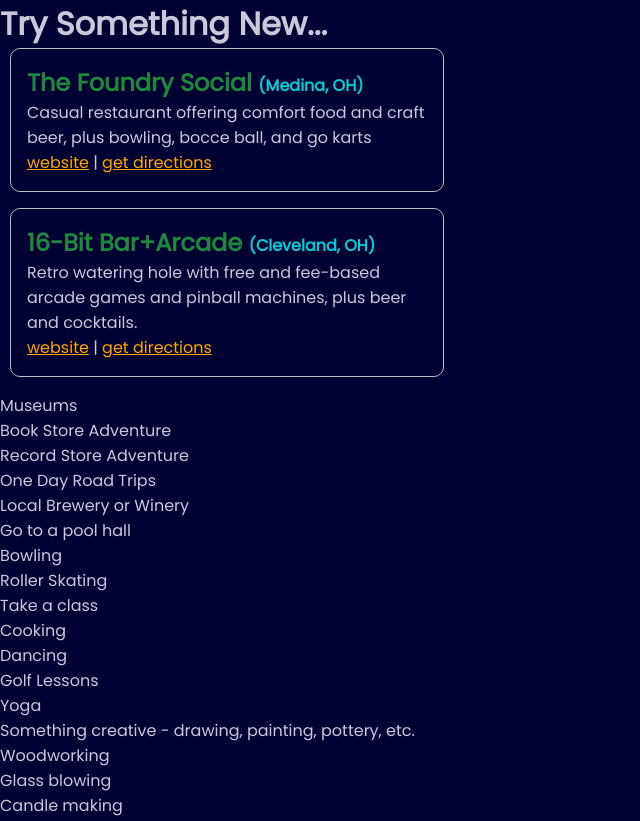
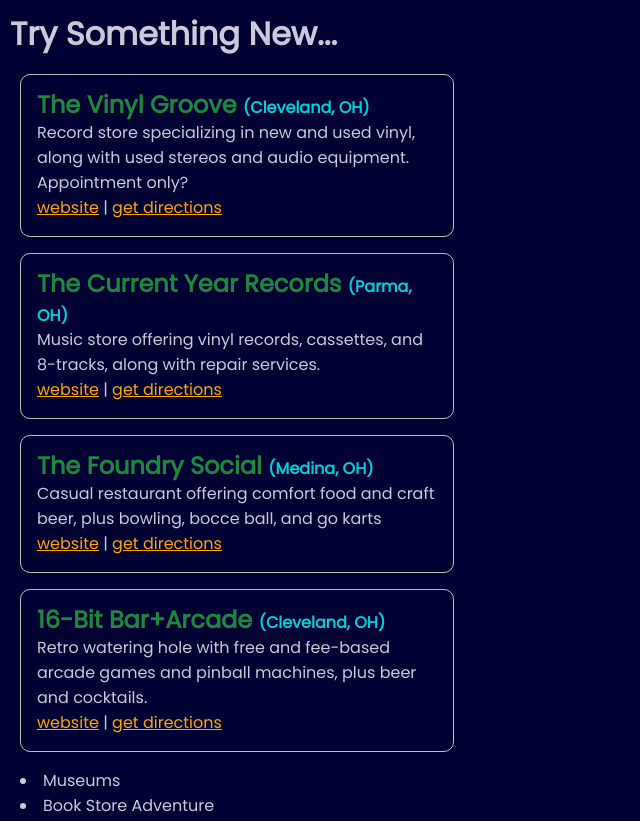
Before and after one commit to burningxbeard/burningxbeard.github.io, a plain HTML site: page try-something-new.html in a window 1280 px wide. Shown: the top 821 px of the page, without its empty margins (0-640 px from the left). Drawn offline with Linux system fonts and the light colour scheme.

Commit message:
added more locations to ideas page

```diff
--- a/assets/css/style.css
+++ b/assets/css/style.css
@@ -7,10 +7,17 @@
     padding: 0;
 }
 body {
+    margin: 10px;
     background-color: hsl(240, 100%, 10%);
     color: hsl(247, 19%, 82%);
 }
 
+h1 {
+    margin-bottom: 16px;
+}
+h2, h3 {
+    line-height: 1.2;
+ }
 .logo {
     min-width: 255px;
 }
@@ -50,6 +57,10 @@
 
 ul {
     list-style: disc;
+}
+li {
+    padding-left: 10px;
+    list-style-position: inside;
 }
 .icons {
     width: max-content;
--- a/try-something-new.html
+++ b/try-something-new.html
@@ -17,7 +17,18 @@
 <body>
 
     <h1>Try Something New...</h1>
-
+        <div class="card-item">
+            <h2 class="card-head">The Vinyl Groove <span class="location">(Cleveland, OH)</span></h2>
+            <p>Record store specializing in new and used vinyl, along with used stereos and audio equipment. Appointment only?</p>
+            <a href="https://www.facebook.com/TheVinylgrooverecords/" target="_blank" rel="the vinyl groove records">website</a> |
+            <a href="http://maps.apple.com/?q=5100+Pearl+Rd+Suite+208,+Cleveland,+OH+44129" target="_blank">get directions</a>
+        </div>
+        <div class="card-item">
+            <h2 class="card-head">The Current Year Records <span class="location">(Parma, OH)</span></h2>
+            <p>Music store offering vinyl records, cassettes, and 8-tracks, along with repair services.</p>
+            <a href="https://thecurrentyear.com/" target="_blank" rel="the current year records">website</a> |
+            <a href="http://maps.apple.com/?q=5580+Ridge+Rd,+Cleveland,+OH+44129" target="_blank">get directions</a>
+        </div>
         <div class="card-item">
             <h2 class="card-head">The Foundry Social <span class="location">(Medina, OH)</span></h2>
             <p>Casual restaurant offering comfort food and craft beer, plus bowling, bocce ball, and go karts</p>
```
